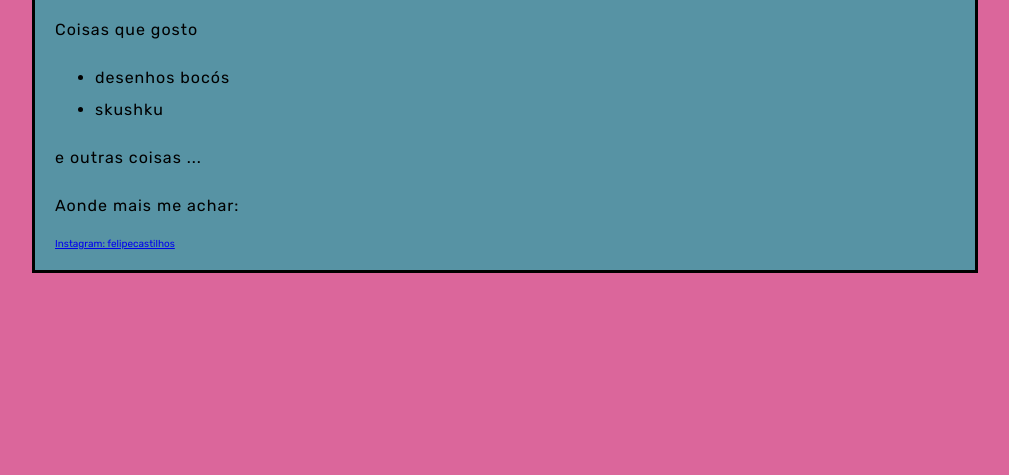
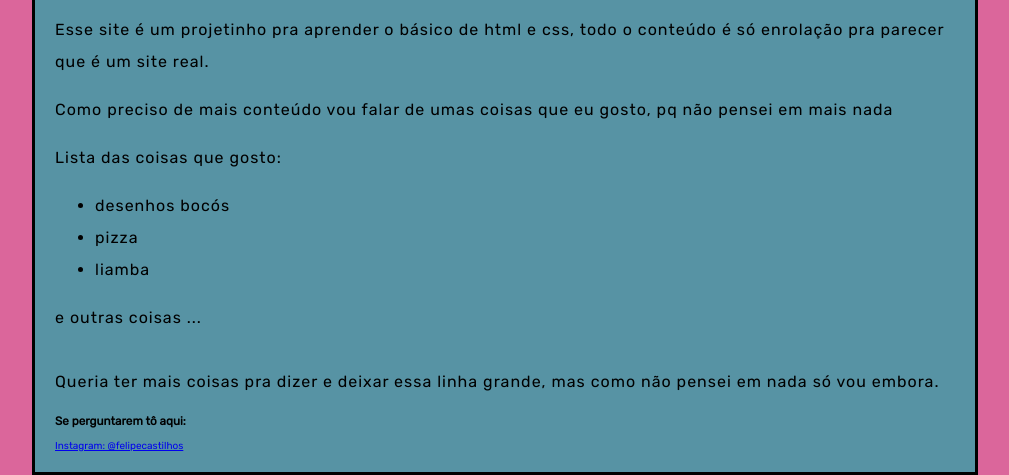
Before and after one commit to felipecastilhos/beginner-website, a plain HTML site: page index.html in a window 1280 px wide. Shown: the part 716-1191 px from the top of the page, without its empty margins (135-1144 px from the left). Before the commit the page ends 989 px from the top, so only its background shows below. Drawn offline with Linux system fonts and the light colour scheme.

Commit message:
feat: add more content

```diff
--- a/index.html
+++ b/index.html
@@ -11,13 +11,16 @@
   <body>
     <h1>Meus desenhos Toscos</h1>
     <img src="images/home-highlight.PNG" alt="Destaque: Desenho colorido de uma garota sentada em uma nuvem">
-    <p>Coisas que gosto</p>
+    <p>Esse site é um projetinho pra aprender o básico de html e css, todo o conteúdo é só enrolação pra parecer que é um site real.</p>
+    <p>Como preciso de mais conteúdo vou falar de umas coisas que eu gosto, pq não pensei em mais nada</p>
+    <p>Lista das coisas que gosto:</p>
         <ul>
             <li>desenhos bocós</li>
-            <li>skushku</li>
+            <li>pizza</li>
+            <li>liamba</li>
         </ul>
-    <p>e outras coisas ... </p>
-    <p>Aonde mais me achar:</p>
-    <a href="https://www.instagram.com/felipecastilhos/">Instagram: felipecastilhos</a>
+    <p>e outras coisas ...<br><br>Queria ter mais coisas pra dizer e deixar essa linha grande, mas como não pensei em nada só vou embora. </p>
+    <h3>Se perguntarem tô aqui:</h3>
+    <a href="https://www.instagram.com/felipecastilhos/">Instagram: @felipecastilhos</a>
   </body>
 </html>
```
